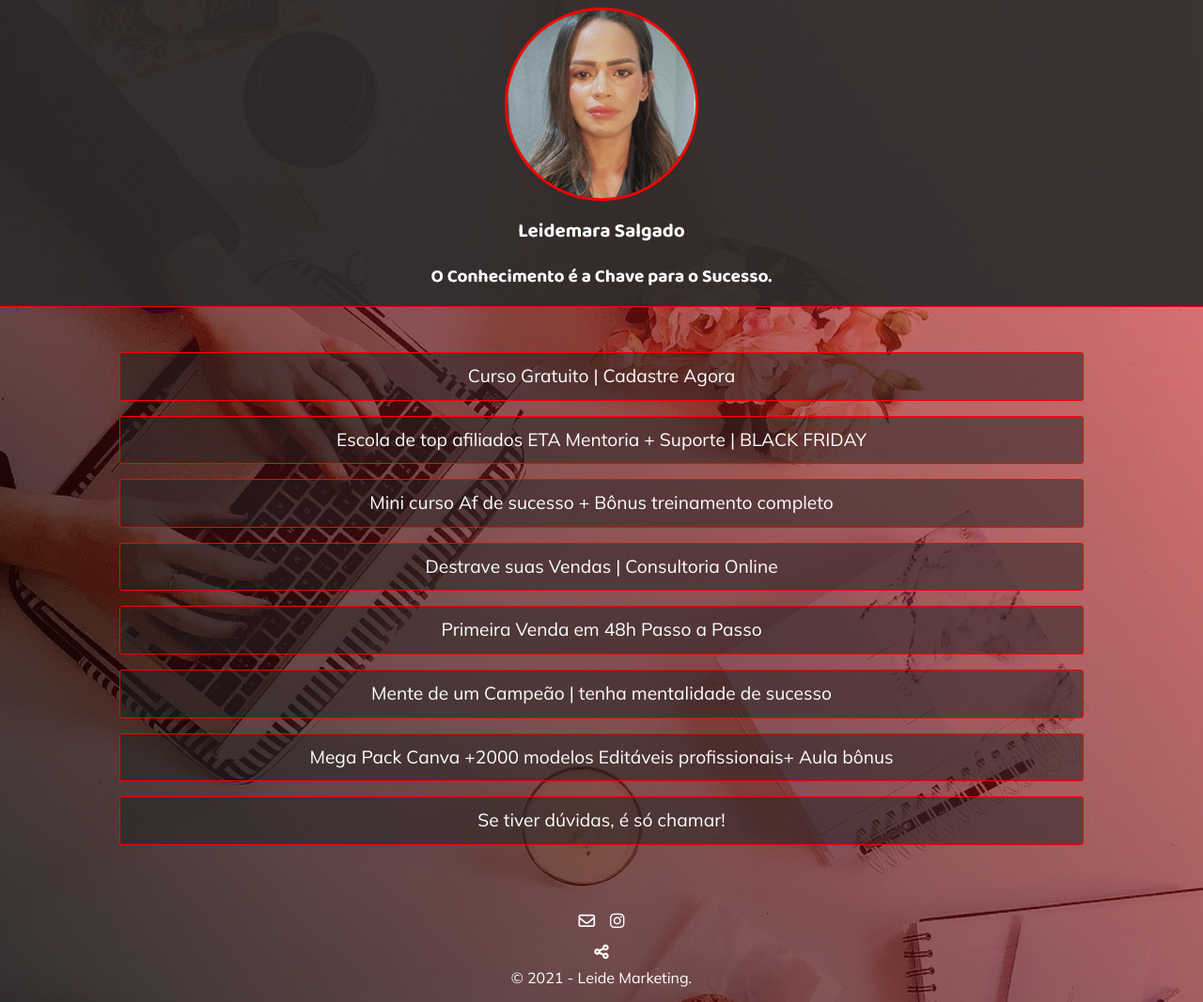
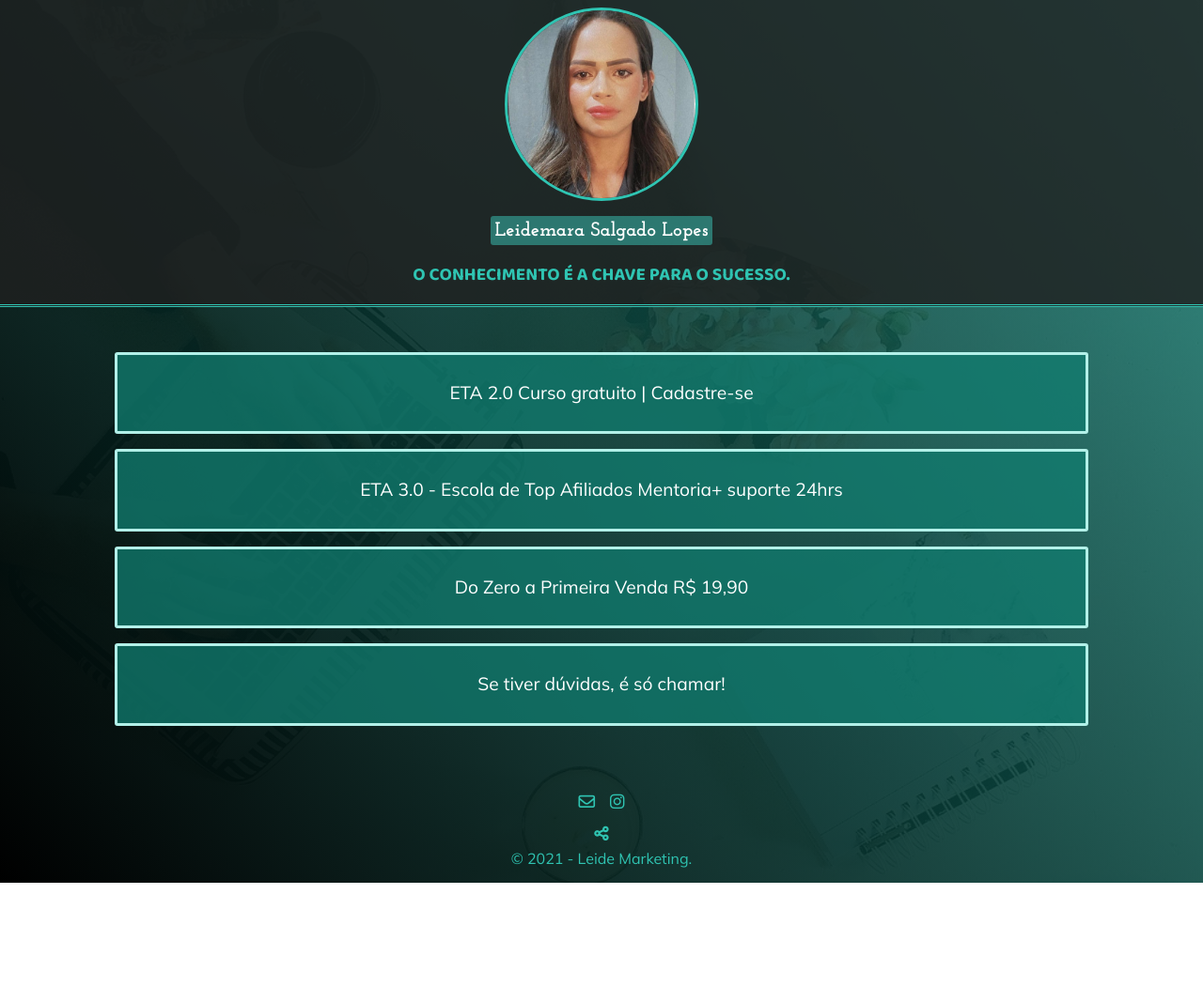
Before and after one commit to HelenoSalgado/Leide-Marketing, a plain HTML site: page index.html in a window 1280 px wide. Shown: the whole page at 94% size. After the commit the page ends 940 px from the top, so only its background shows below. Drawn offline with nearby package versions, Linux system fonts and the light colour scheme.

Commit message:
Atualizaçao

```diff
--- a/index.html
+++ b/index.html
@@ -37,8 +37,7 @@
             position: relative;
             font-size: 16px;
             background: rgb(41, 40, 40);
-            background-image: url(laptop-1080.jpg);
-            background-repeat: no-repeat;
+            background: url(laptop-1080.jpg) no-repeat center center fixed;
             background-size: cover;
         }
         :root {
@@ -47,11 +46,19 @@
             --font-action: 'Mulish', sans-serif;
 }
         .filtro{
-            background-image: linear-gradient(50deg,#000000c4 0%, #f50b0b81 100%);
+            background-image: linear-gradient(50deg, #000 0%, #117c6fd3 100%);
         }
-        h1, h2{
+        h1{
             font-family: var(--font-primary);
+            color: #2FC4B2;
+        }
+        h2{
+            width: fit-content;
+            padding: .3rem;
+            font-family: var(--font-secundary);
             color: white;
+            background-color: rgba(64, 224, 208, 0.432);
+            border-radius: 3px;
         }
         p{
             font-family: var(--font-action);
@@ -62,7 +69,7 @@
             display: block;
             width: 200px;
             height: 200px;
-            border: 3px solid red;
+            border: 3px solid #2FC4B2;
             margin: 0 auto;
             object-fit: cover;
             border-radius: 50%;
@@ -73,8 +80,8 @@
             width: 100%;
             height: auto;
             text-align: center;
-            background-color: rgba(44, 44, 44, 0.904);
-            border-bottom: 1px solid red;
+            background-color: rgba(32, 32, 32, 0.808);
+            border-bottom: 3px double #2FC4B2;
         }
         header h1{
             margin: 1rem auto;
@@ -91,9 +98,10 @@
             width: 80%;
             height: auto;
             margin: 1rem auto;
+            padding: 1rem .2rem;
             border-radius: 3px;
-            border: 1px solid red;
-            background-color: #22212185;
+            border: 3px solid #b2f0e8;
+            background-color: #117c6fc2;
         }
         section div > p{
             font-size: 1.2rem;
@@ -102,8 +110,9 @@
             line-height: 1.1rem;
         }
         section div > p :hover{
-            color: red;
-            background-color: white;
+            color: black;
+            background-color: #2FC4B2;
+            padding: 0 .3rem;
         }
         section div a{
             text-decoration: none;
@@ -118,7 +127,7 @@
             justify-content: center;
         }
         footer a{
-            color: white;
+            color: #117C6F;
             text-decoration: none;
             font-size: .9rem;
             transition: .3s ease-in-out;
@@ -127,13 +136,13 @@
             color: rgb(241, 203, 203);
         }
         footer > p{
-            color: white;
+            color: #2FC4B2;
             padding-bottom: 1rem;
         }
         footer i{
             margin: .5rem;
             font-size: 1.1rem;
-            color: white;
+            color: #2FC4B2;
         }
         .esmaecer {
             -o-animation: esmaecer 1s ease-in;
@@ -178,38 +187,22 @@
         <img class="capa-img" src="leidemara.jpeg" alt="">
     </picture>
     <div>
-        <h2>Leidemara Salgado</h2>
-        <h1>O Conhecimento é a Chave para o Sucesso.</h1>
+        <h2>Leidemara Salgado Lopes</h2>
+        <h1>O CONHECIMENTO É A CHAVE PARA O SUCESSO.</h1>
     </div>
 </header>
     <section>
         <div data-aos="fade-up">
-            <p><a href="https://contato.site/e6745636fa/rotina-de-sucesso-20/copia-223570bd3">Curso Gratuito | Cadastre Agora</a></p>
+            <p><a href="https://sun.eduzz.com/1142775">ETA 2.0 Curso gratuito | Cadastre-se</a></p>
         </div>
         <div data-aos="fade-up">
-            <p><a href="https://p.eduzz.com/1033165?a=75848140">Escola de top afiliados ETA  Mentoria + Suporte | BLACK FRIDAY</a></p>
+            <p><a href="https://sun.eduzz.com/1033165?a=75848140">ETA 3.0 -  Escola de Top Afiliados Mentoria+ suporte 24hrs</a></p>
         </div>
         <div data-aos="fade-up">
-             <p><a href="https://edzz.la/IRGTX?a=75848140&utm_source=Site&a=75848140">Mini curso Af de sucesso + Bônus treinamento completo</a></p>
+             <p><a href="https://edzz.la/0FQDC?a=75848140">Do Zero a Primeira Venda R$ 19,90</a></p>
         </div>
         <div data-aos="fade-up">
-             <p><a href="https://p.eduzz.com/856278?a=75848140">Destrave suas Vendas | Consultoria Online</a></p>
-        </div>
-        <div data-aos="fade-up">
-            <p><a href="https://edzz.la/85XWE?a=75848140&utm_source=Site&a=75848140">Primeira Venda em 48h Passo a Passo</a></p>
-        </div>
-        <!-- <div>
-            <p><a href="https://p.eduzz.com/972184?a=NaN">E-book Stories que vendem | Estratégias + Engajamento</a></p>
-        </div> -->
-        <div data-aos="fade-up">
-            <p><a href="https://edzz.la/0HTBO?a=75848140">Mente de um Campeão | tenha mentalidade de sucesso</a></p>
-        </div>
-        <div data-aos="fade-up">
-            <p><a href="https://edzz.la/VHDSP?a=75848140">Mega Pack Canva +2000 modelos Editáveis  profissionais+ Aula bônus
-            </a></p>
-        </div>
-        <div data-aos="fade-up">
-            <p><a href="https://bit.ly/Leidemarasalgado2">Se tiver dúvidas, é só chamar!</a></p>
+            <p><a href="https://bit.ly/3GcwtLrinsta">Se tiver dúvidas, é só chamar!</a></p>
         </div>
     </section>
     <footer>
```
